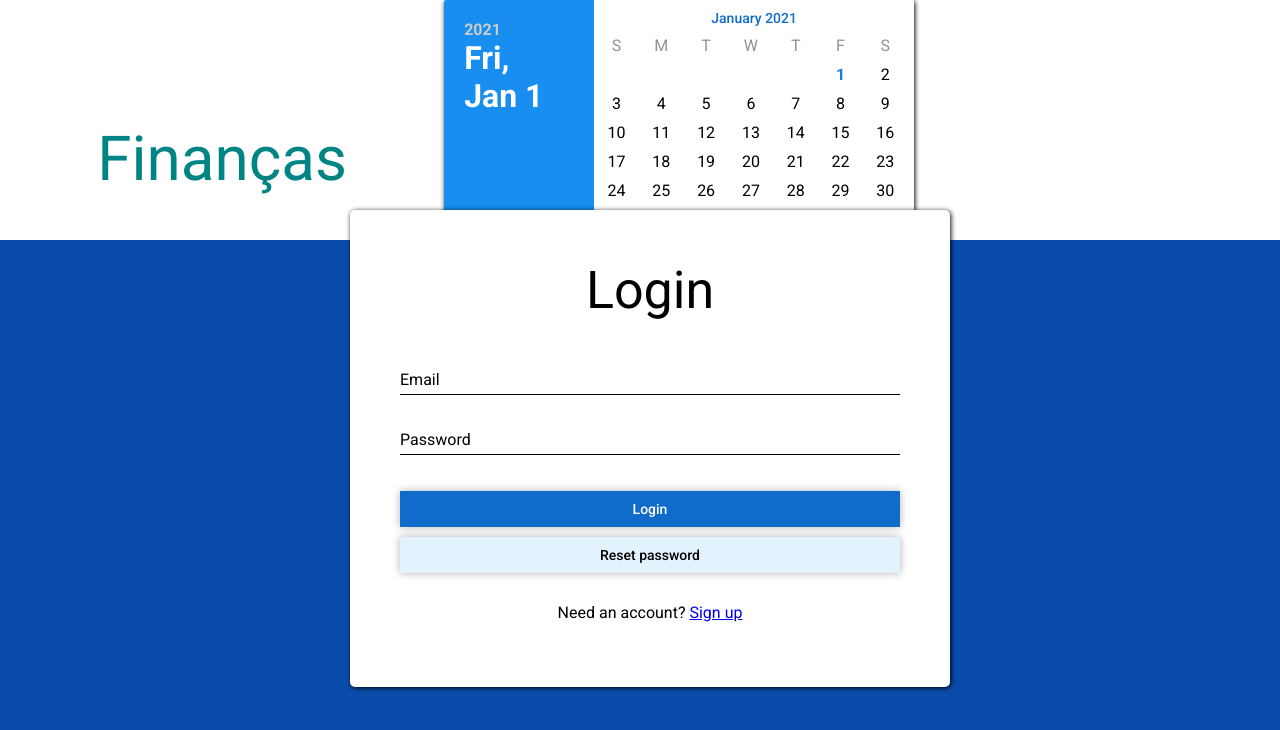
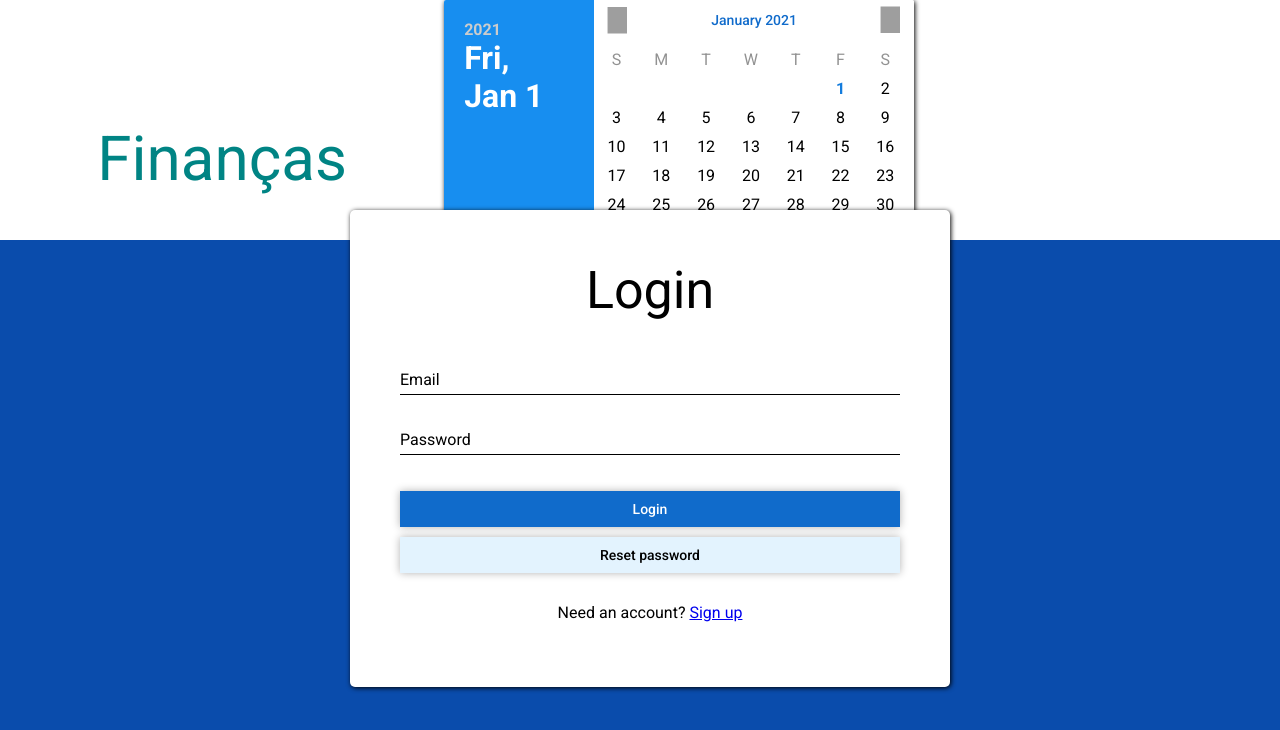
Before and after one commit to andrebot/BalancoConta, a React app: page / in a window 1280 px wide. Shown: the top 730 px of the page. Built offline with nearby package versions, Linux system fonts and the light colour scheme; grey boxes are pictures that could not be loaded.

Commit message:
Date picker done

```diff
--- a/src/client/components/datePicker/actions.js
+++ b/src/client/components/datePicker/actions.js
@@ -25,5 +25,5 @@ export const nextMonth = () => ({
 });
 
 export const previousMonth = () => ({
-  type: 'nextMonth',
+  type: 'previousMonth',
 });
--- a/src/client/components/datePicker/datePicker.jsx
+++ b/src/client/components/datePicker/datePicker.jsx
@@ -1,6 +1,13 @@
 import React, { useReducer, useEffect, useState } from 'react';
 import reducer from './reducer.js';
-import { setContent, setYear, setMonth, setDay } from './actions.js';
+import {
+  setContent,
+  setYear,
+  setMonth,
+  setDay,
+  nextMonth,
+  previousMonth,
+} from './actions.js';
 import Button from '../button/button.jsx';
 import PropTypes, { element } from 'prop-types';
 
@@ -68,7 +75,7 @@ const DatePicker = setDate => {
 
   useEffect(() => {
     if (state.content === 'year') {
-      document.getElementById(`year${state.date.getFullYear()}`).scrollIntoView({ block: 'center', behavior: 'smooth' });
+      document.getElementById(`year${state.selectedDate.getFullYear()}`).scrollIntoView({ block: 'center' });
     } else if (state.content === 'month') {
       document.getElementsByClassName('months-list')[0].scrollIntoView({ behavior: 'smooth' });
     } else if (state.content === 'weekDays') {
@@ -87,14 +94,14 @@ const DatePicker = setDate => {
           className={`year ${state.content === 'year' ? 'active' : ''}`}
           onClick={() => dispatch(setContent('year'))}
         >
-          {state.date.getFullYear()}
+          {state.selectedDate.getFullYear()}
         </div>
         <div
           className={`day ${
             state.content === 'weekDays' || state.content === 'month' ? 'active' : ''}`}
           onClick={() => dispatch(setContent('weekDays'))}
         >
-          {weekDays[state.date.getDay()]}, <br/> {monthsShort[state.date.getMonth()]} {state.date.getDate()}
+          {weekDays[state.selectedDate.getDay()]}, <br/> {monthsShort[state.selectedDate.getMonth()]} {state.selectedDate.getDate()}
         </div>
       </div>
       <div className="content">
@@ -103,7 +110,7 @@ const DatePicker = setDate => {
             {years.map((year, index) =>
               <div
                 id={`year${year}`}
-                className={`year ${year === state.date.getFullYear() ? 'selected' : ''}`}
+                className={`year ${year === state.selectedDate.getFullYear() ? 'selected' : ''}`}
                 key={index}
                 onClick={() => dispatch(setYear(year))}
               >
@@ -112,11 +119,15 @@ const DatePicker = setDate => {
             )}
           </div>
           <div className="months-list">
-            <div className="selected-year">{state.date.getFullYear()}</div>
+            <div className="selected-year">
+              <Button type="type3" action={() => dispatch(setContent('year'))}>
+                {state.date.getFullYear()}
+              </Button>
+            </div>
             <div className="months">
               {months.map((month, index) =>
                 <Button
-                  additionalClass={month === months[state.date.getMonth()] ? 'selected' : ''}
+                  additionalClass={month === months[state.selectedDate.getMonth()] ? 'selected' : ''}
                   key={index}
                   type="type3"
                   action={() => selectMonth(index)}
@@ -128,9 +139,17 @@ const DatePicker = setDate => {
           </div>
           <div className="week-days">
               <div className="month-year">
+                <Button
+                  icon="/icons/down-chevron-black.svg"
+                  type="type3"
+                  action={() => dispatch(previousMonth())}/>
                 <Button type="type3" action={() => dispatch(setContent('month'))}>
                   {months[state.date.getMonth()]} {state.date.getFullYear()}
                 </Button>
+                <Button
+                  icon="/icons/down-chevron-black.svg"
+                  type="type3"
+                  action={() => dispatch(nextMonth())}/>
               </div>
               <div className="week">
                 {weekDaysShort.map((weekday, index) => <div key={index}>{weekday}</div>)}
--- a/src/client/components/datePicker/datePicker.styl
+++ b/src/client/components/datePicker/datePicker.styl
@@ -89,6 +89,18 @@
         display: flex
         flex-flow: column
 
+        .month-year
+          display: flex
+          justify-content: space-between
+          margin-bottom: 10px
+
+          .button-wrap
+            img
+              transform: rotate(90deg)
+
+            &:last-child img
+              transform: rotate(-90deg)
+
         .week
           display: flex
           color: #929292
--- a/src/client/components/datePicker/reducer.js
+++ b/src/client/components/datePicker/reducer.js
@@ -23,16 +23,14 @@ export default (state, action) => {
         content: action.content,
       };
     case 'nextMonth':
-      const currentDay = state.date.getDate();
-      let nextDate = new Date(state.date.getFullYear(), state.date.getMonth() + 2, 0);
-
-      if (state.date.getDate() <= nextDate.getDate()) {
-        nextDate = new Date(nextDate.getFullYear(), nextDate.getMonth(), currentDay);
-      }
-
       return {
         ...state,
-        date: nextDate,
+        date: new Date(state.date.getFullYear(), state.date.getMonth() + 1, 1),
+      };
+    case 'previousMonth':
+      return {
+        ...state,
+        date: new Date(state.date.getFullYear(), state.date.getMonth() - 1, 1),
       };
     default:
       return state;
--- a/src/client/pages/accountPage/accountPage.styl
+++ b/src/client/pages/accountPage/accountPage.styl
@@ -48,6 +48,7 @@
       .button-wrap .button
         background-color: primary800
         box-shadow: 0 0 0.5rem rgba(0, 0, 0, 0.3)
+
   .slider .button-wrap
     &:last-child
       img
```
